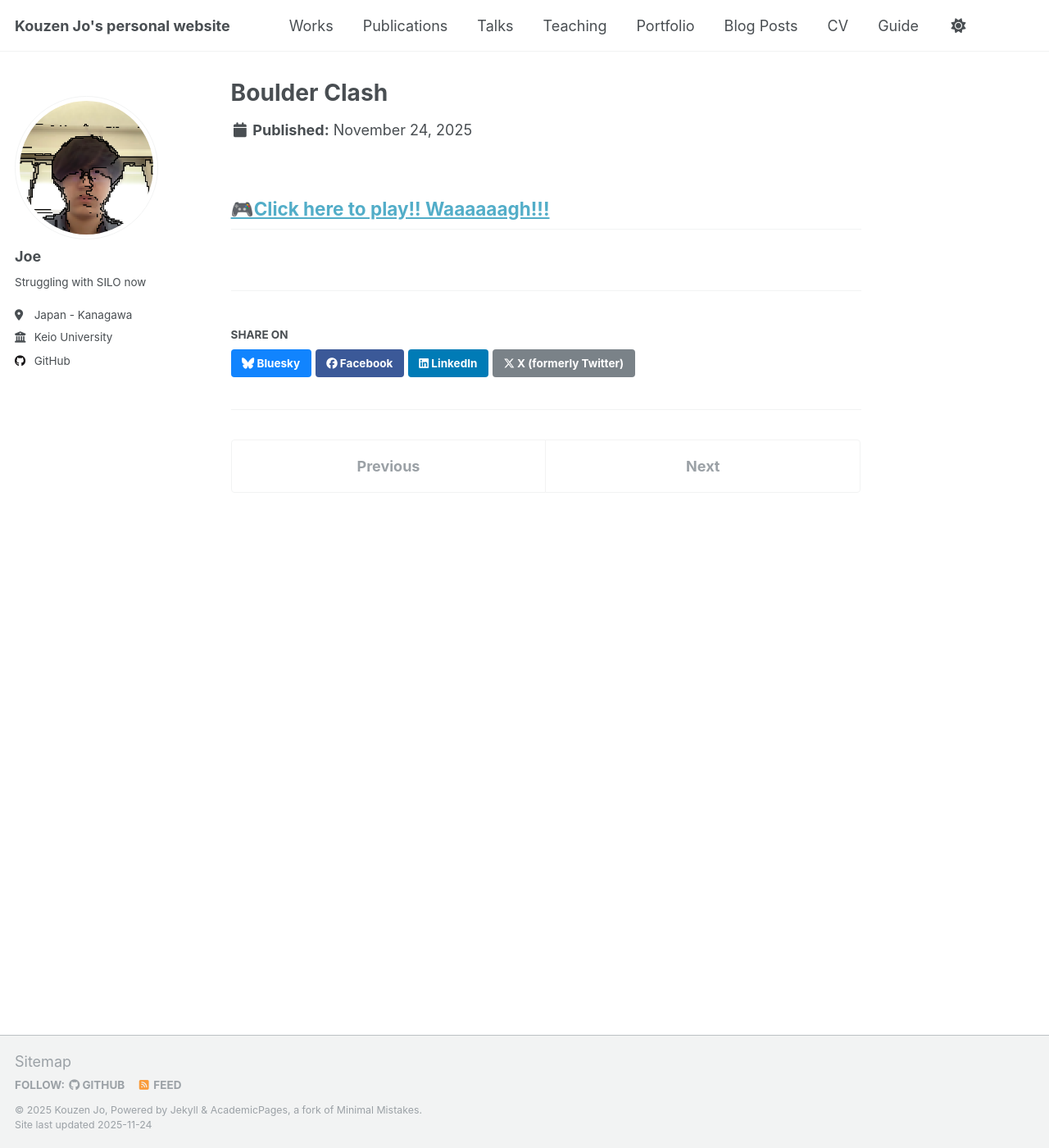
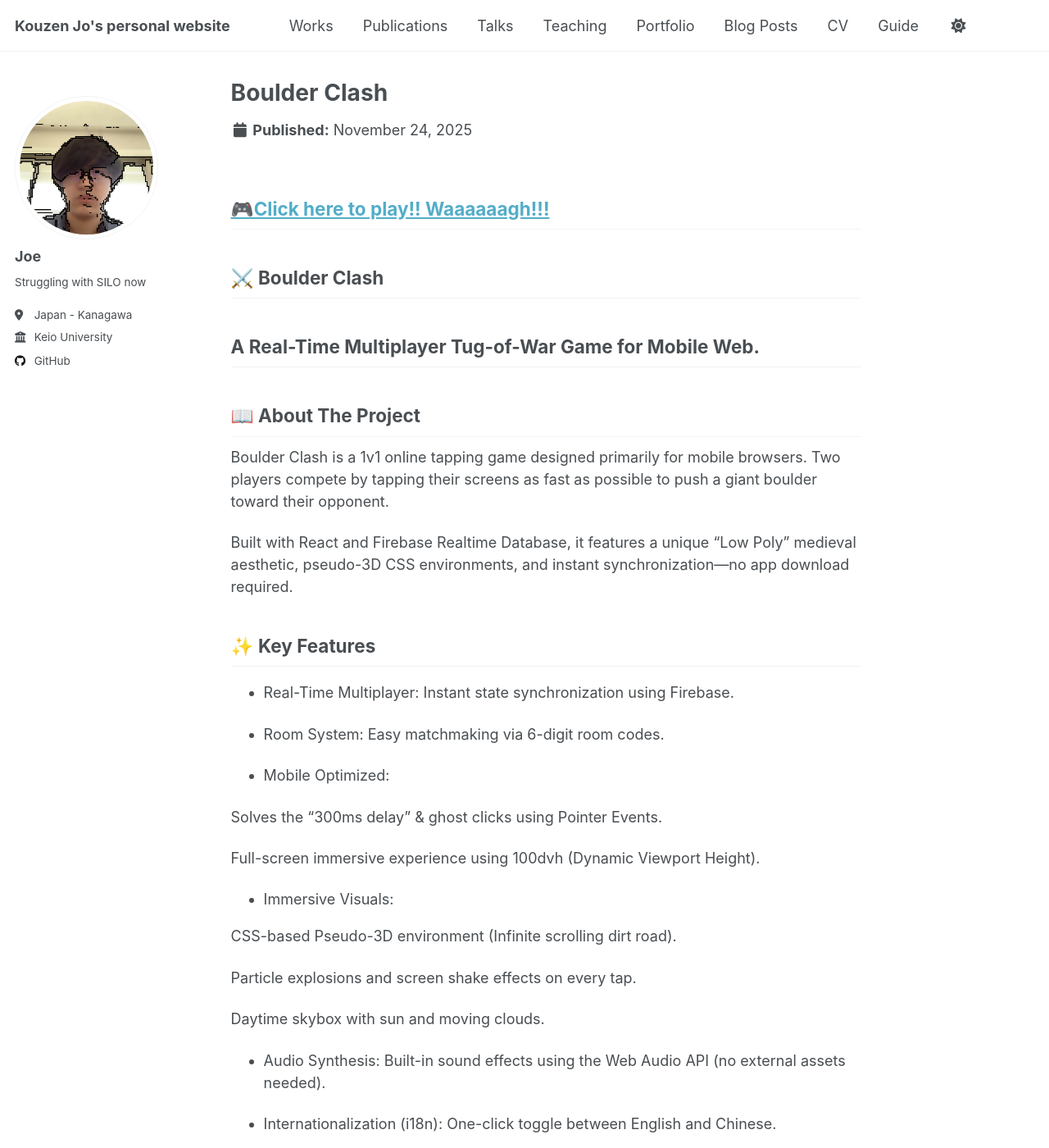
Before and after one commit to Joe-Xuu/joe-xuu.github.io, a Jekyll site: the page built from _portfolio/boulder.md, in a window 1280 px wide and 1400 px high. Shown: the whole window at 82% size. Built offline with Jekyll 4.4.1, drawn with Linux system fonts in a browser that asks for light colours; some of the changed text lies outside the part shown.

Commit message:
Enhance boulder.md with project details and instructions
Added detailed project description, features, tech stack, and setup instructions for Boulder Clash.

```diff
--- a/_portfolio/boulder.md
+++ b/_portfolio/boulder.md
@@ -4,3 +4,130 @@
 collection: portfolio
 ---
 ## [🎮Click here to play!! Waaaaaagh!!!](https://boulder-clash.vercel.app/)
+
+## ⚔️ Boulder Clash
+## A Real-Time Multiplayer Tug-of-War Game for Mobile Web.
+
+
+## 📖 About The Project
+Boulder Clash is a 1v1 online tapping game designed primarily for mobile browsers. Two players compete by tapping their screens as fast as possible to push a giant boulder toward their opponent.
+
+Built with React and Firebase Realtime Database, it features a unique "Low Poly" medieval aesthetic, pseudo-3D CSS environments, and instant synchronization—no app download required.
+
+## ✨ Key Features
+* Real-Time Multiplayer: Instant state synchronization using Firebase.
+
+* Room System: Easy matchmaking via 6-digit room codes.
+
+* Mobile Optimized:
+
+Solves the "300ms delay" & ghost clicks using Pointer Events.
+
+Full-screen immersive experience using 100dvh (Dynamic Viewport Height).
+
+* Immersive Visuals:
+
+CSS-based Pseudo-3D environment (Infinite scrolling dirt road).
+
+Particle explosions and screen shake effects on every tap.
+
+Daytime skybox with sun and moving clouds.
+
+* Audio Synthesis: Built-in sound effects using the Web Audio API (no external assets needed).
+
+* Internationalization (i18n): One-click toggle between English and Chinese.
+
+* Rematch System: Synchronized "Play Again" functionality.
+
+## 🛠 Tech Stack
+* Frontend: React.js
+
+* Backend / Database: Firebase Realtime Database
+
+* Animation: Framer Motion & CSS3 Animations
+
+* Styling: CSS Modules / Inline Styles
+
+* Deployment: Vercel
+
+## 🚀 Getting Started
+Follow these steps to set up the project locally.
+
+* Prerequisites
+Node.js (v14 or higher)
+
+npm or yarn
+
+* Installation
+1. Clone the repository
+
+    `git clone https://github.com/your-username/boulder-clash.git`
+    `cd boulder-clash`
+
+2. Install dependencies
+
+`npm install`
+
+3. Configure Firebase
+
+* Go to the Firebase Console.
+
+* Create a new project.
+
+* Enable Realtime Database (start in Test Mode).
+
+* Go to Project Settings -> General -> Your apps -> Web app.
+
+* Copy your configuration keys.
+
+4. Set up Environment Variables Create a .env file in the root directory and add your Firebase keys:
+
+    `REACT_APP_FIREBASE_API_KEY=your_api_key`
+    `REACT_APP_FIREBASE_AUTH_DOMAIN=your_project_id.firebaseapp.com`
+    `REACT_APP_FIREBASE_DATABASE_URL=https://your_project_id.firebaseio.com`
+    `REACT_APP_FIREBASE_PROJECT_ID=your_project_id`
+    `REACT_APP_FIREBASE_STORAGE_BUCKET=your_project_id.appspot.com`
+    `REACT_APP_FIREBASE_MESSAGING_SENDER_ID=your_sender_id`
+    `REACT_APP_FIREBASE_APP_ID=your_app_id`
+
+5. Run the local server
+
+`npm start`
+
+Open http://localhost:3000 to view it in the browser.
+
+## 🎮 How to Play
+1. Host: Click "Create Duel" (or "建立决斗") to generate a Room Code.
+
+2. Guest: Enter the Room Code on another device and click "Join Duel".
+
+3. Battle:
+
+Tap the screen as fast as you can!
+
+Push the boulder to the opponent's side (0%) to win.
+
+If the boulder reaches your side (100%), you lose.
+
+4. Rematch: Both players must click "Rematch" to start a new round instantly.
+
+## 📦 Deployment
+This project is optimized for deployment on Vercel.
+
+Push your code to GitHub.
+
+Import the repository on Vercel.
+
+Crucial: Add the Environment Variables (from your .env file) in the Vercel project settings.
+
+Deploy!
+
+## 👤 Author
+**Kouzen Jo**
+
+Role: Developer & Designer
+
+## 📄 License
+Distributed under the MIT License. See LICENSE for more information.
+
+© 2025 Kouzen Jo. All Rights Reserved.
```
